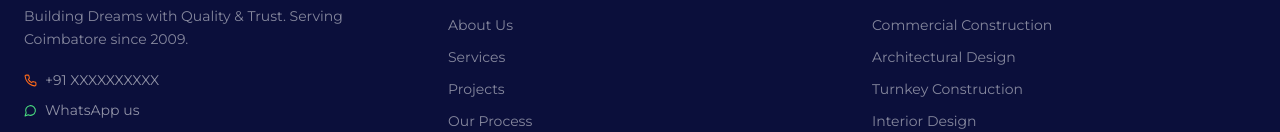
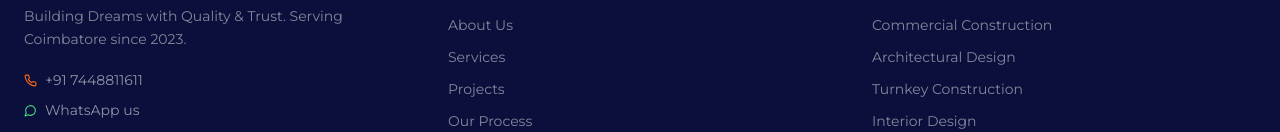
Before and after one commit to emyoumedia/saanidhya-builders-website, a Next.js app: page /faq in a window 1280 px wide. Shown: the part 2295-2427 px from the top of the page. Built offline with nearby package versions, Linux system fonts and the light colour scheme.

Commit message:
updated blog page

```diff
--- a/app/construction-cost/[city]/page.tsx
+++ b/app/construction-cost/[city]/page.tsx
@@ -2,6 +2,7 @@ import type { Metadata }  from 'next'
 import { notFound }       from 'next/navigation'
 import Link               from 'next/link'
 import { cities, getCityBySlug } from '@/data/cities'
+import company from '@/data/company.json'
 import { constructionCostMeta, faqJsonLd, cap, formatDate } from '@/lib/seo'
 import { CheckCircle, Phone, ArrowRight, MapPin, TrendingUp, Home, Building2,
          Star, MessageSquare, Clock } from 'lucide-react'
--- a/data/company.json
+++ b/data/company.json
@@ -2,7 +2,7 @@
   "name": "Saanidhya Builders",
   "tagline": "Building Dreams with Quality & Trust",
   "businessType": "Construction Company",
-  "founded": "2009",
+  "founded": "2023",
   "description": "Saanidhya Builders is a construction company serving Coimbatore specializing in residential and commercial construction, turnkey construction projects, and building design. We provide complete building solutions including architectural planning, house construction, villa construction, renovation, and interior design services with a focus on quality construction, reliability, and timely project delivery.",
   "serviceArea": {
     "city": "Coimbatore",
@@ -12,12 +12,12 @@
     "note": "Service Area Business \u2014 we serve clients across Coimbatore and Tamil Nadu. No public office address."
   },
   "contact": {
-    "phone": "+91 XXXXXXXXXX",
-    "phoneRaw": "91XXXXXXXXXX",
-    "phoneDisplay": "+91 XXXXXXXXXX",
+    "phone": "+91 7448811611",
+    "phoneRaw": "917448811611",
+    "phoneDisplay": "+91 7448811611",
     "email": "info@saanidhyabuilders.com",
-    "whatsapp": "91XXXXXXXXXX",
-    "whatsappLink": "https://wa.me/91XXXXXXXXXX?text=Hello%2C%20I%20would%20like%20to%20discuss%20my%20construction%20project%20with%20Saanidhya%20Builders",
+    "whatsapp": "917448811611",
+    "whatsappLink": "https://wa.me/917448811611?text=Hello%2C%20I%20would%20like%20to%20discuss%20my%20construction%20project%20with%20Saanidhya%20Builders",
     "whatsappText": "Hello, I would like to discuss my construction project with Saanidhya Builders"
   },
   "hours": {
@@ -32,7 +32,7 @@
   },
   "stats": {
     "projectsCompleted": "500+",
-    "yearsExperience": "15+",
+    "yearsExperience": "3+",
     "happyClients": "1200+",
     "googleRating": "4.9",
     "reviewCount": "214",
```
